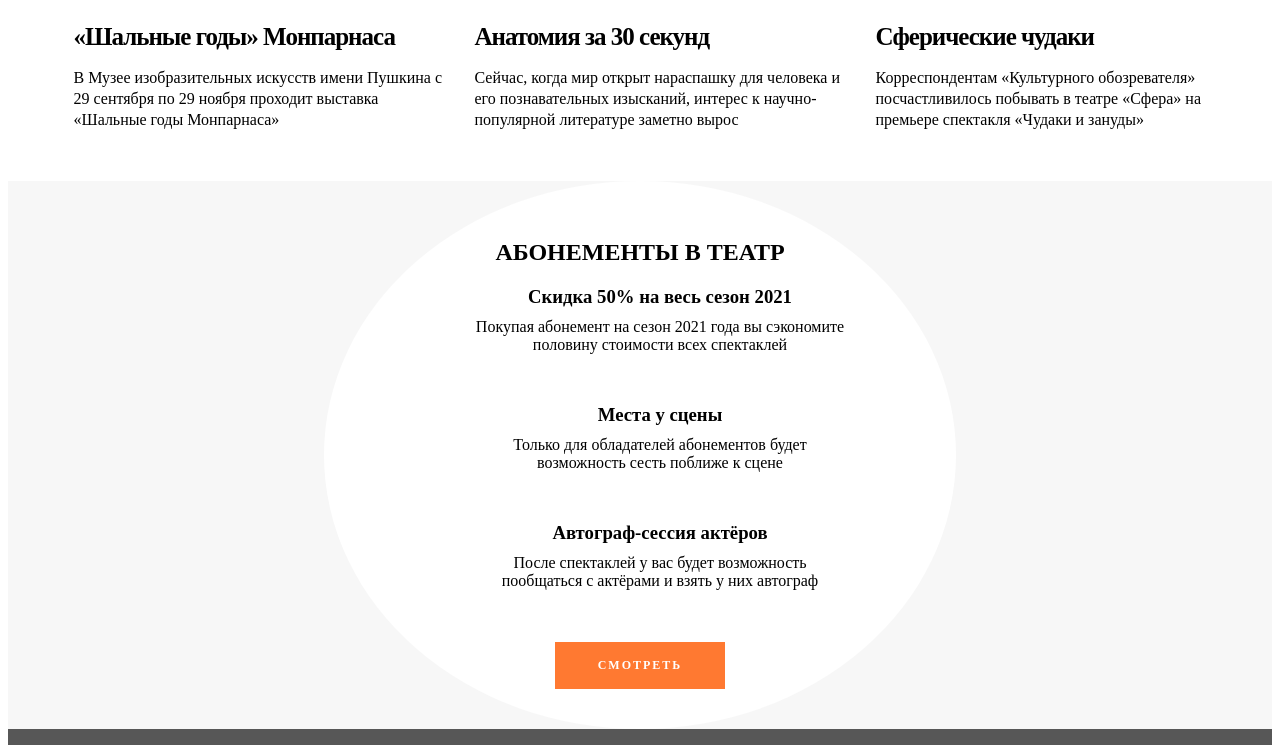
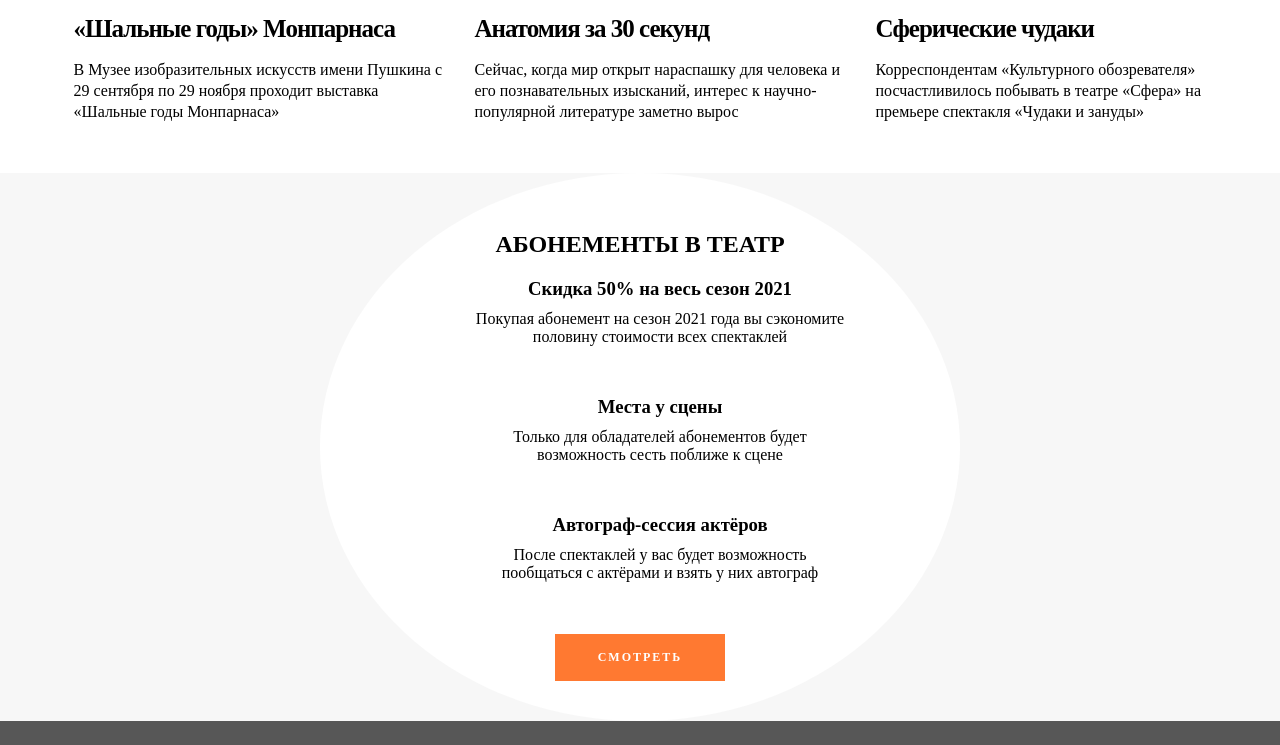
Before and after one commit to koman4git/CultureNews, a plain HTML site: page index.html in a window 1280 px wide. Shown: the part 983-1728 px from the top of the page. Drawn offline with Linux system fonts and the light colour scheme.

Commit message:
изменение размеров body

```diff
--- a/css/style.css
+++ b/css/style.css
@@ -1,3 +1,7 @@
+body{
+    max-width: 1448px;
+    margin: 0 auto;
+}
 a {
     text-decoration: none;
 }
@@ -5,9 +9,7 @@ li {
     list-style-type: none;
 }
 .main-header {
-    margin: 0 auto;
     width: 100%;
-    max-width: 1440px;
 }
 .main-header-nav {
     text-align: center;
@@ -107,6 +109,8 @@ main .reviews-link {
 }
 main .promo {
     background: #f7f7f7;
+    max-width: 1448px;
+    margin: 0 auto;
 }
 .promo-block{
     width: 50%;
@@ -154,8 +158,6 @@ main .promo-item p {
     text-align: center;
     background: #575757;
     padding: 30px 0 30px 0;
-    max-width: 1448px;
-    margin: 0 auto;
 }
 footer h2{
     margin: 0 0 30px 0;
```
